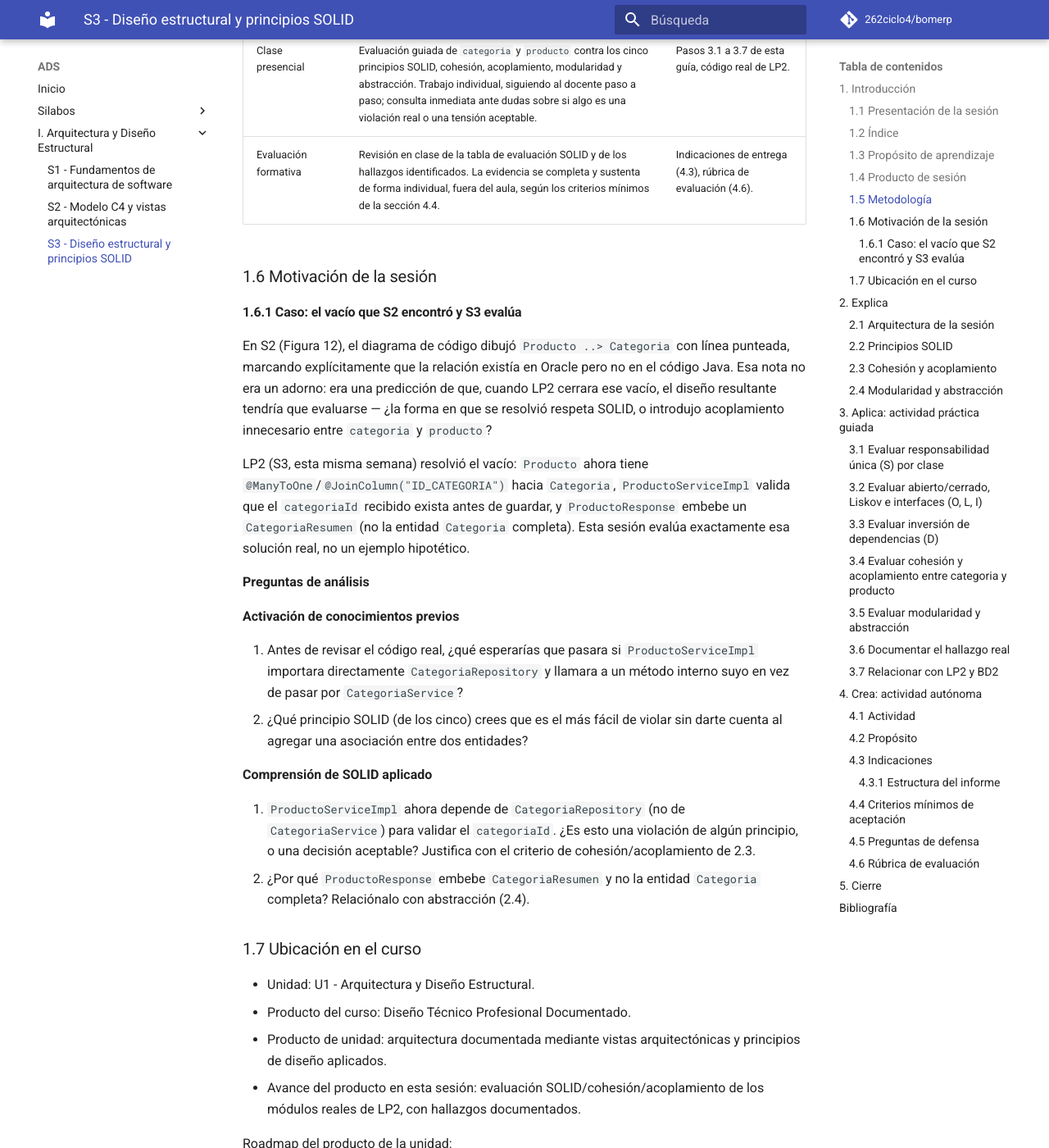
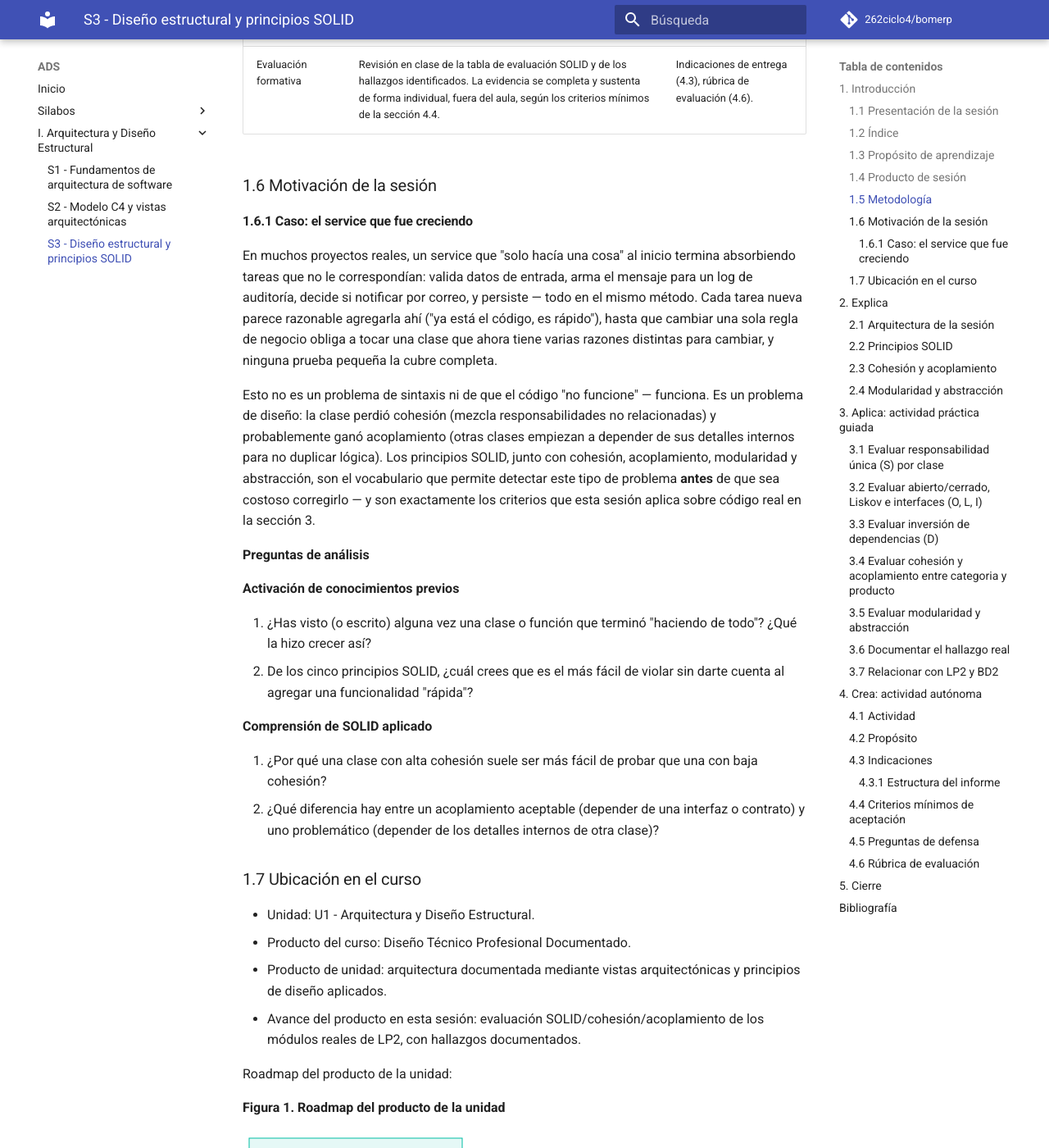
Before and after one commit to 262ciclo4/bomerp, an MkDocs documentation site: the page built from docs/ads/sesiones/S03_Diseno_Estructural_Principios_SOLID.md, in a window 1280 px wide and 1400 px high, scrolled down 1442 px. Shown: the whole window at 82% size. Built offline with MkDocs 1.6.1 and Material for MkDocs 9.7.7, drawn with Linux system fonts in a browser that asks for light colours; comment, search, counter and statistics services are not loaded; some of the changed text lies outside the part shown.

Commit message:
Sesion 3

```diff
--- a/docs/ads/sesiones/S03_Diseno_Estructural_Principios_SOLID.md
+++ b/docs/ads/sesiones/S03_Diseno_Estructural_Principios_SOLID.md
@@ -6,14 +6,13 @@
 
 ### 1.1 Presentación de la sesión
 
-En S2, la Figura 12 (C4) dejó una nota pendiente: la relación `Producto` → `Categoria` existe en el esquema Oracle (`ID_CATEGORIA`, `FK_PRODUCTO_CATEGORIA`, ver BD2 S1) pero todavía no estaba mapeada como `@ManyToOne` en el código real de LP2 — un vacío marcado explícitamente como "error o hallazgo" en esa sesión. Esta semana LP2 (S3) cerró exactamente ese vacío: `Producto` ya tiene la asociación, `Categoria` completó su CRUD, y ambos módulos usan MapStruct para el mapeo. Esta sesión no diseña nada nuevo — **evalúa** ese código real (`catalogo/categoria`, `catalogo/producto`) contra los principios SOLID, cohesión, acoplamiento, modularidad y abstracción, y documenta qué cumple, qué es una tensión de diseño válida, y qué sería una violación real si apareciera.
+En S2, el equipo dibujó la estructura del sistema con el modelo C4 (C1-C4), sin cuestionar todavía si esa estructura estaba bien diseñada — solo si estaba bien representada. Esta sesión aplica sobre esa misma estructura un criterio distinto: los cinco principios SOLID, más cohesión, acoplamiento, modularidad y abstracción — el vocabulario que permite distinguir una clase o un módulo bien diseñado de uno que solo se ve ordenado en el diagrama, y que sirve tanto para evaluar código que ya existe como para decidir cómo estructurar el que todavía no se ha escrito.
 
 ### 1.2 Índice
 
-1. Principios SOLID: qué resuelven y por qué importan.
+1. Principios SOLID.
 2. Cohesión y acoplamiento.
 3. Modularidad y abstracción.
-4. Evaluación de los módulos reales de LP2 (`categoria`, `producto`) contra estos criterios.
 
 ### 1.3 Propósito de aprendizaje
 
@@ -37,23 +36,23 @@
 
 ### 1.6 Motivación de la sesión
 
-#### 1.6.1 Caso: el vacío que S2 encontró y S3 evalúa
+#### 1.6.1 Caso: el service que fue creciendo
 
-En S2 (Figura 12), el diagrama de código dibujó `Producto ..> Categoria` con línea punteada, marcando explícitamente que la relación existía en Oracle pero no en el código Java. Esa nota no era un adorno: era una predicción de que, cuando LP2 cerrara ese vacío, el diseño resultante tendría que evaluarse — ¿la forma en que se resolvió respeta SOLID, o introdujo acoplamiento innecesario entre `categoria` y `producto`?
+En muchos proyectos reales, un service que "solo hacía una cosa" al inicio termina absorbiendo tareas que no le correspondían: valida datos de entrada, arma el mensaje para un log de auditoría, decide si notificar por correo, y persiste — todo en el mismo método. Cada tarea nueva parece razonable agregarla ahí ("ya está el código, es rápido"), hasta que cambiar una sola regla de negocio obliga a tocar una clase que ahora tiene varias razones distintas para cambiar, y ninguna prueba pequeña la cubre completa.
 
-LP2 (S3, esta misma semana) resolvió el vacío: `Producto` ahora tiene `@ManyToOne`/`@JoinColumn("ID_CATEGORIA")` hacia `Categoria`, `ProductoServiceImpl` valida que el `categoriaId` recibido exista antes de guardar, y `ProductoResponse` embebe un `CategoriaResumen` (no la entidad `Categoria` completa). Esta sesión evalúa exactamente esa solución real, no un ejemplo hipotético.
+Esto no es un problema de sintaxis ni de que el código "no funcione" — funciona. Es un problema de diseño: la clase perdió cohesión (mezcla responsabilidades no relacionadas) y probablemente ganó acoplamiento (otras clases empiezan a depender de sus detalles internos para no duplicar lógica). Los principios SOLID, junto con cohesión, acoplamiento, modularidad y abstracción, son el vocabulario que permite detectar este tipo de problema **antes** de que sea costoso corregirlo — y son exactamente los criterios que esta sesión aplica sobre código real en la sección 3.
 
 **Preguntas de análisis**
 
 **Activación de conocimientos previos**
 
-1. Antes de revisar el código real, ¿qué esperarías que pasara si `ProductoServiceImpl` importara directamente `CategoriaRepository` y llamara a un método interno suyo en vez de pasar por `CategoriaService`?
-2. ¿Qué principio SOLID (de los cinco) crees que es el más fácil de violar sin darte cuenta al agregar una asociación entre dos entidades?
+1. ¿Has visto (o escrito) alguna vez una clase o función que terminó "haciendo de todo"? ¿Qué la hizo crecer así?
+2. De los cinco principios SOLID, ¿cuál crees que es el más fácil de violar sin darte cuenta al agregar una funcionalidad "rápida"?
 
 **Comprensión de SOLID aplicado**
 
-1. `ProductoServiceImpl` ahora depende de `CategoriaRepository` (no de `CategoriaService`) para validar el `categoriaId`. ¿Es esto una violación de algún principio, o una decisión aceptable? Justifica con el criterio de cohesión/acoplamiento de 2.3.
-2. ¿Por qué `ProductoResponse` embebe `CategoriaResumen` y no la entidad `Categoria` completa? Relaciónalo con abstracción (2.4).
+1. ¿Por qué una clase con alta cohesión suele ser más fácil de probar que una con baja cohesión?
+2. ¿Qué diferencia hay entre un acoplamiento aceptable (depender de una interfaz o contrato) y uno problemático (depender de los detalles internos de otra clase)?
 
 ### 1.7 Ubicación en el curso
 
@@ -118,28 +117,32 @@
 
 Los cinco principios no son reglas aisladas: **S** evita que una clase crezca sin control, **O**/**L** garantizan que se pueda extender sin romper lo existente, **I** evita interfaces infladas, y **D** es el que hace posible **O** y **L** en la práctica — sin depender de abstracciones, no hay forma de sustituir una implementación por otra sin tocar el código que la usa.
 
+**Ejemplo de referencia.** En `catalogo/producto` (LP2): `ProductoController` solo traduce HTTP a llamadas al service, sin persistir ni validar reglas de negocio (S); `ProductoService` es una interfaz con una única implementación hoy, lista para aceptar una segunda sin que el controller cambie (O/L); y `ProductoServiceImpl` recibe `ProductoRepository` y `ProductoMapper` como interfaces inyectadas por el framework, nunca las crea con `new` (D). Este código real se evalúa con más detalle en 3.1-3.3.
+
 ### 2.3 Cohesión y acoplamiento
 
 **Cohesión**: qué tan relacionado está lo que vive *dentro* de un mismo paquete o clase. Alta cohesión = todo lo que está junto tiene un propósito común.
 
-**Acoplamiento**: qué tan dependiente es una parte del sistema de los detalles internos de otra. Bajo acoplamiento = un cambio interno en A no obliga a cambiar B.
+**Acoplamiento**: qué tan dependiente es una parte del sistema de los detalles internos de otra. Bajo acoplamiento = un cambio interno en un módulo no obliga a cambiar otro que solo consume su contrato.
 
 **Tabla 3. Cohesión y acoplamiento, en una frase**
 
 | | Alta cohesión / bajo acoplamiento (deseable) | Baja cohesión / alto acoplamiento (evitar) |
 |---|---|---|
-| Cohesión | Un paquete `producto/` que solo contiene clases sobre `Producto`. | Un paquete `utils/` con validación, formateo de fechas y lógica de negocio mezclados. |
-| Acoplamiento | `ProductoController` depende de la interfaz `ProductoService`, no de `ProductoServiceImpl`. | `ProductoController` construye un `ProductoRepository` directamente, saltándose el service. |
+| Cohesión | Un paquete que solo contiene clases sobre una misma entidad del dominio. | Un paquete `utils/` con validación, formateo de fechas y lógica de negocio mezclados. |
+| Acoplamiento | Un controller depende de la interfaz de su service, no de la implementación concreta. | Un controller construye un repositorio directamente, saltándose el service. |
 
 No son principios independientes de SOLID — son la razón *por qué* SOLID funciona: **S** produce alta cohesión (una responsabilidad por clase); **D** produce bajo acoplamiento (depender de interfaces, no de implementaciones).
 
+**Ejemplo de referencia.** En LP2: `catalogo/producto` solo contiene clases sobre `Producto` (alta cohesión); `ProductoController` depende de la interfaz `ProductoService`, nunca de `ProductoServiceImpl` directamente (bajo acoplamiento). El caso más interesante para evaluar es el acoplamiento **entre** `producto` y `categoria` — dos paquetes hermanos del mismo módulo — que se analiza con el código real en 3.4.
+
 ### 2.4 Modularidad y abstracción
 
-**Modularidad**: el sistema se divide en unidades (módulos) con un límite explícito y verificable — en LP2, el límite es el paquete de módulo (`catalogo`, `ventas`, ...) bajo `pe.edu.upeu.bomerp`, verificado automáticamente por Spring Modulith (`ModularityTests`, ADR-002 de LP2): un módulo solo puede llamar al `Service` público de otro, nunca a su `Repository` ni a su `Entity` directamente.
+**Modularidad**: el sistema se divide en unidades (módulos) con un límite explícito y verificable — no basta con una convención de carpetas; el límite debe poder comprobarse, idealmente de forma automática, para que nadie lo cruce sin darse cuenta.
 
-**Abstracción**: exponer solo lo necesario, ocultando el detalle de implementación. Un DTO es abstracción sobre una entidad (el cliente HTTP nunca ve columnas de Oracle, solo los campos que el contrato REST decide mostrar); una interfaz de servicio es abstracción sobre su implementación.
+**Abstracción**: exponer solo lo necesario, ocultando el detalle de implementación. Un DTO es abstracción sobre una entidad (el cliente HTTP nunca ve columnas de la base de datos, solo los campos que el contrato REST decide mostrar); una interfaz de servicio es abstracción sobre su implementación.
 
-**Nota de alcance:** `categoria` y `producto` (esta sesión) son **paquetes dentro del mismo módulo** `catalogo`, no dos módulos distintos — la regla de "solo `Service` público, nunca `Repository` ajeno" es la que Spring Modulith verifica **entre módulos** (`catalogo` vs. `ventas`), no necesariamente dentro de un mismo módulo. Que `ProductoServiceImpl` use `CategoriaRepository` directamente (en vez de `CategoriaService`) es una decisión de diseño **dentro** de `catalogo` — se evalúa en 3.4, no es una violación de `ModularityTests`.
+**Ejemplo de referencia.** En LP2, el límite de módulo es el paquete bajo `pe.edu.upeu.bomerp` (`catalogo`, `ventas`, ...), verificado automáticamente por Spring Modulith (`ModularityTests`, ver ADR-002 de LP2): un módulo solo puede llamar al `Service` público de otro, nunca a su `Repository` ni a su `Entity` directamente. `categoria` y `producto` (evaluados en esta sesión) son **paquetes dentro del mismo módulo** `catalogo`, no dos módulos distintos — la regla anterior es la que Spring Modulith verifica **entre módulos** (`catalogo` vs. `ventas`), no necesariamente dentro de uno mismo. En abstracción, `ProductoResponse` embebe `CategoriaResumen` (`id` y `nombre`) en vez de la entidad `Categoria` completa — el contrato REST expone solo lo que un cliente necesita. Estos dos casos reales se retoman en 3.4 y 3.5.
 
 ## 3. Aplica: actividad práctica guiada
 
--- a/docs/lp2/sesiones/S03_Objetos_Relacionados_Categoria_Producto.md
+++ b/docs/lp2/sesiones/S03_Objetos_Relacionados_Categoria_Producto.md
@@ -8,15 +8,14 @@
 
 ### 1.1 Presentación de la sesión
 
-En S2, `Producto` obtuvo un CRUD REST completo — pero seguía siendo un recurso aislado, sin ninguna relación real con `Categoria`. Sin embargo, la base de datos ya conocía esa relación desde S1: el script de BD2 que crea `PRODUCTOS` (`S01_02_tablas.sql`) ya define la columna `ID_CATEGORIA` con su restricción `FK_PRODUCTO_CATEGORIA` hacia `CATEGORIAS`. Durante dos sesiones, esa columna existió en Oracle sin que ninguna entidad JPA la mapeara. Esta sesión cierra esa brecha: `Producto` se asocia a `Categoria` mediante `@ManyToOne`, con un DTO relacionado (no la entidad completa), validación de la referencia, y una navegación controlada entre ambos recursos. De paso, `Categoria` completa el CRUD que quedó pendiente desde S1 (ver S1 Tabla 10, S2 nota de alcance de 2.2).
+Un CRUD REST sobre una sola entidad, aislada, alcanza hasta que el dominio empieza a tener entidades relacionadas entre sí — la mayoría de los recursos reales de un ERP dependen de al menos otro (un producto pertenece a una categoría, una venta a un cliente, y así sucesivamente). Relacionar dos entidades trae preguntas nuevas que un CRUD aislado no enfrenta: cómo modelar la asociación en el ORM, qué forma darle al DTO relacionado que sale por la API, cómo navegar de una entidad a la otra sin cargar todo de una vez, cómo validar que la referencia recibida realmente exista, y cómo evitar que la relación produzca un ciclo infinito al serializar. Esta sesión resuelve las cinco sobre el caso concreto del proyecto: `Producto` y `Categoria`.
 
 ### 1.2 Índice
 
-1. Asociación `@ManyToOne` entre `Producto` y `Categoria`.
-2. DTO relacionados: `CategoriaResumen` embebido en `ProductoResponse`.
-3. Validación de referencias: `categoriaId` inexistente.
-4. Prevención de ciclos de serialización.
-5. Navegación controlada y CRUD completo de `Categoria`.
+1. Asociaciones entre entidades y DTO relacionados.
+2. Validación de referencias.
+3. Prevención de ciclos de serialización.
+4. Navegación controlada y CRUD de la entidad relacionada.
 
 ### 1.3 Propósito de aprendizaje
 
@@ -129,15 +128,19 @@
 
 Lectura del diagrama: el service **resuelve** la categoría antes de mapear — el mapper nunca consulta la base de datos, solo transforma objetos que ya recibió resueltos. Esa separación es la misma de S2 (2.4, punto 4): el service es la única capa que valida algo que depende del estado actual del sistema, no de la forma del dato.
 
-### 2.2 Asociación `@ManyToOne` y DTO relacionados
+### 2.2 Asociación de entidades y DTO relacionados
 
-`@ManyToOne` declara "muchos `Producto` pueden apuntar a una `Categoria`"; `@JoinColumn(name = "ID_CATEGORIA")` le dice a Hibernate qué columna física de `PRODUCTOS` guarda esa referencia — la misma que ya existe en Oracle desde S1 (1.6.1). La relación es **unidireccional**: `Producto` conoce a su `Categoria`, pero `Categoria` no mantiene una lista de sus `Producto` como campo de la entidad. Eso no es una limitación, es una decisión — se retoma en 2.4.
+**Asociación de entidades (ORM):** cuando dos entidades del dominio están relacionadas en la base de datos mediante una llave foránea, el ORM necesita una anotación que declare esa relación también en el lado Java — sin ella, la columna existe en la tabla pero ninguna consulta JPA la usa. La anotación para el lado "muchos" de una relación uno-a-muchos indica, además, qué columna física guarda la referencia.
 
-`ProductoResponse` no expone la `Categoria` completa: agrega un campo `CategoriaResumen`, un `record` con solo `id` y `nombre` — sin `descripcion`. El DTO que sale por la API se diseña para lo que el cliente necesita mostrar (por ejemplo, un combo o una etiqueta), no para calcar toda la entidad relacionada.
+**DTO relacionados:** cuando el DTO de salida de una entidad principal necesita mostrar información de su entidad relacionada, no debe exponer la entidad relacionada completa — solo un subconjunto pensado para lo que el cliente necesita mostrar (por ejemplo, un combo o una etiqueta), nunca una copia de cada campo de la entidad original.
+
+**Ejemplo de referencia (LP2).** `@ManyToOne` declara "muchos `Producto` pueden apuntar a una `Categoria`"; `@JoinColumn(name = "ID_CATEGORIA")` le dice a Hibernate qué columna física de `PRODUCTOS` guarda esa referencia — la misma que ya existe en Oracle desde S1 (1.6.1). La relación es **unidireccional**: `Producto` conoce a su `Categoria`, pero `Categoria` no mantiene una lista de sus `Producto` como campo de la entidad. Eso no es una limitación, es una decisión — se retoma en 2.4. Del lado del DTO, `ProductoResponse` agrega un campo `CategoriaResumen`, un `record` con solo `id` y `nombre` — sin `descripcion`.
 
 ### 2.3 Validación de referencias
 
-`ProductoRequest` declara `categoriaId` con `@NotNull` — eso solo garantiza que el campo no llegue vacío, no que el id corresponda a una `Categoria` real. Esa segunda verificación es responsabilidad del service (mismo criterio de S2, 2.3, punto 4): antes de guardar o actualizar un `Producto`, `ProductoServiceImpl` busca la `Categoria` por id y lanza `ResourceNotFoundException` (ya creada en S2, 3.2.1) si no existe — el mismo manejador global responde `404`, sin código nuevo en `GlobalExceptionHandler`.
+Que un campo llegue con un valor (`@NotNull`) no significa que ese valor corresponda a un registro real — validar que el id recibido exista en la base es responsabilidad de la capa de servicio, no de Bean Validation, que solo valida la forma del dato, nunca su existencia.
+
+**Ejemplo de referencia (LP2).** `ProductoRequest` declara `categoriaId` con `@NotNull` — eso solo garantiza que el campo no llegue vacío, no que el id corresponda a una `Categoria` real. Esa segunda verificación es responsabilidad del service (mismo criterio de S2, 2.3, punto 4): antes de guardar o actualizar un `Producto`, `ProductoServiceImpl` busca la `Categoria` por id y lanza `ResourceNotFoundException` (ya creada en S2, 3.2.1) si no existe — el mismo manejador global responde `404`, sin código nuevo en `GlobalExceptionHandler`.
 
 ### 2.4 Prevención de ciclos de serialización
 
@@ -152,9 +155,9 @@
 
 ### 2.5 Navegación controlada y CRUD completo de `Categoria`
 
-"Navegación controlada" significa: para ir de una `Categoria` a sus `Producto`, se hace mediante una consulta explícita bajo demanda (`GET /api/v1/categorias/{id}/productos`), no mediante una colección que Hibernate carga automáticamente cada vez que se lee una `Categoria` (lo que además sería costoso si nunca se necesita esa lista).
+**Navegación controlada** significa: para ir de una entidad a las instancias de otra que la referencian, se expone una consulta explícita bajo demanda (un endpoint dedicado), nunca una colección que el ORM carga automáticamente cada vez que se lee la entidad principal — eso sería costoso si esa lista rara vez se necesita, y reintroduce el riesgo de ciclo evitado en 2.4.
 
-`Categoria` completa en esta sesión el mismo patrón CRUD que S2 aplicó a `Producto`: `CategoriaRequest` (entrada validada), `CategoriaResponse` (salida, ahora clase con `@Builder` en vez de `record` — mismo motivo que S2 documentó para `Producto`, 2.2), y `CategoriaMapper`.
+**Ejemplo de referencia (LP2).** `GET /api/v1/categorias/{id}/productos` es esa consulta explícita — no una colección cargada dentro de la entidad `Categoria`. De paso, `Categoria` completa en esta sesión el mismo patrón CRUD que S2 aplicó a `Producto`: `CategoriaRequest` (entrada validada), `CategoriaResponse` (salida, ahora clase con `@Builder` en vez de `record` — mismo motivo que S2 documentó para `Producto`, 2.2), y `CategoriaMapper`.
 
 ## 3. Aplica: actividad práctica guiada
 
```
Also changed, not shown: docs/bd2/sesiones/S03_Excepciones_Robustez.md (+1 -1 lines).
